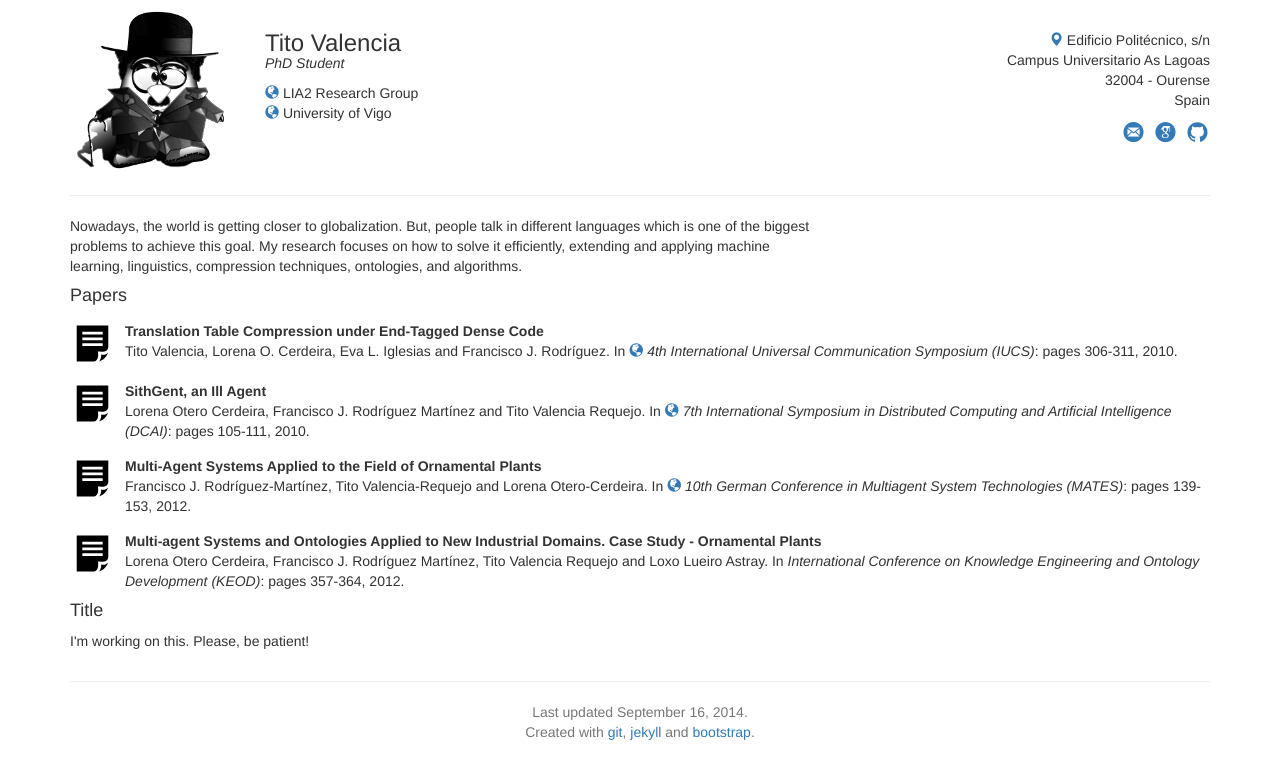
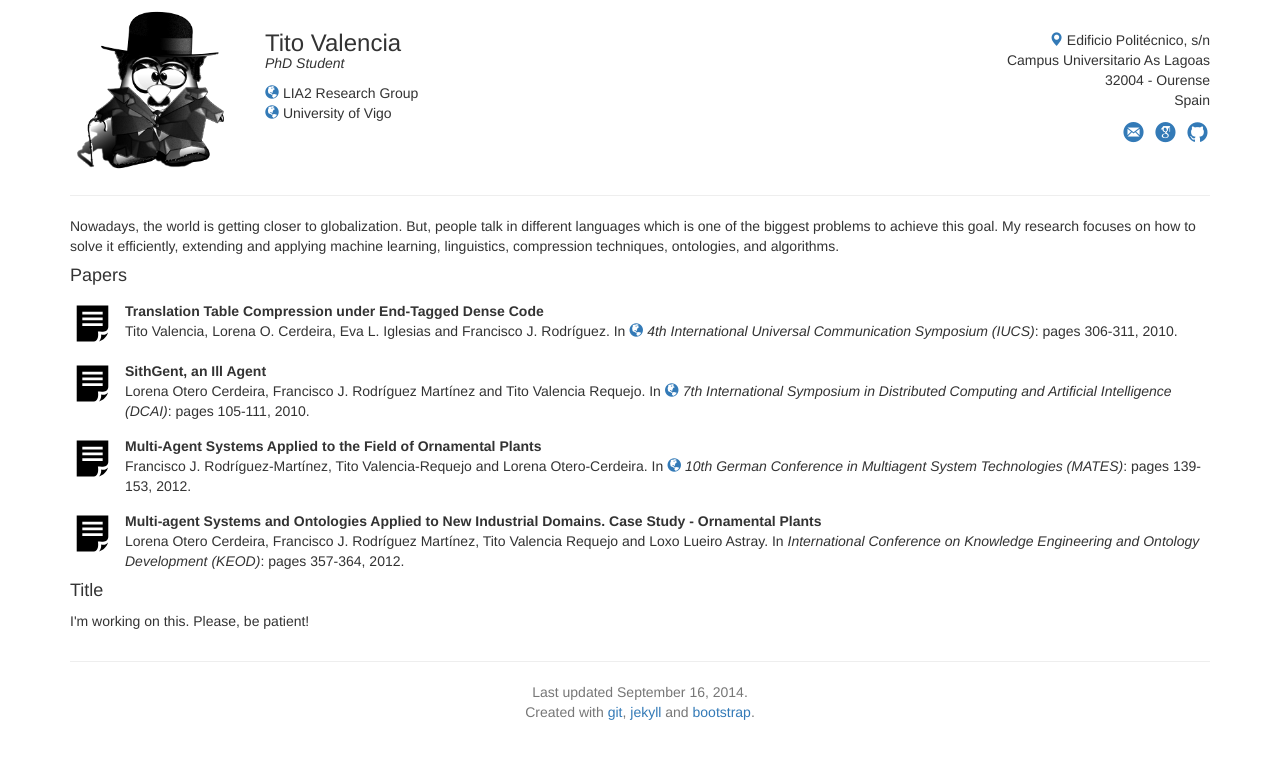
Before and after one commit to tvalreq/tvalreq.github.com, a Jekyll site: the page built from index.html, in a window 1280 px wide. Shown: the top 779 px of the page. Built offline with Jekyll 4.4.1, drawn with Linux system fonts in a browser that asks for light colours; nearby versions of some CDN libraries.

Commit message:
minor bugs

```diff
--- a/index.html
+++ b/index.html
@@ -6,7 +6,7 @@
 
 <!--INTRODUCTION-->
 <div class="row">
-	<div class="col-xs-12 col-sm-8 col-md-8 col-lg-8">
+	<div class="col-xs-12 col-sm-12 col-md-12 col-lg-12">
 		<section id="introduction">
 			    	Nowadays, the world is getting closer to globalization. But, people talk in different languages which is one of the biggest problems to achieve this goal. My research focuses on how to solve it efficiently, extending and applying machine learning, linguistics, compression techniques, ontologies, and algorithms.
 		</section><!--/introduction-->
```
